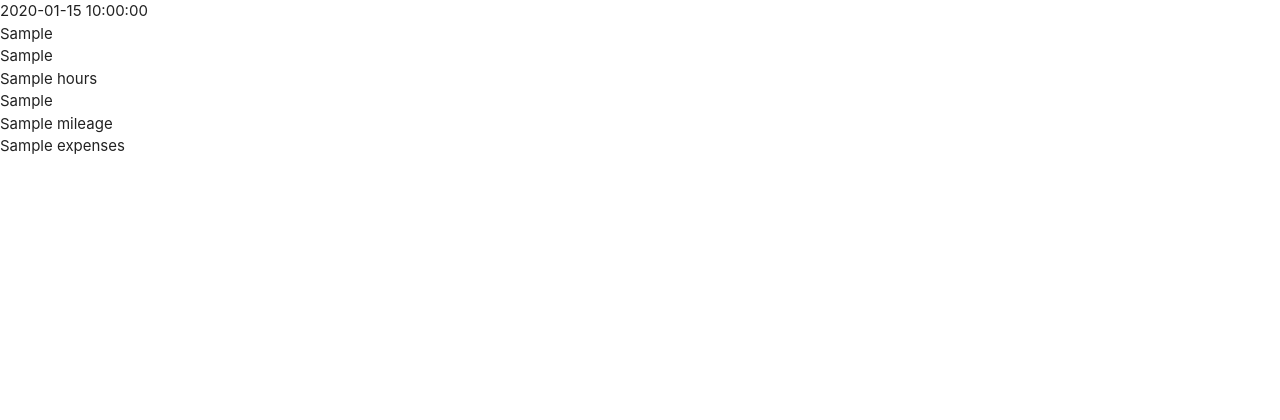
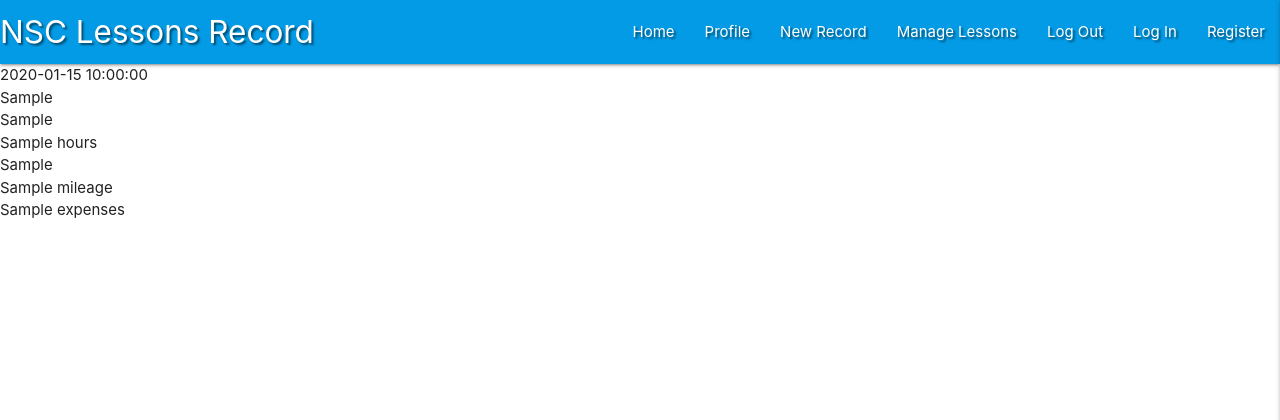
Before and after one commit to CharlieC115/nsc-instructor-hours, a Flask app: page / in a window 1280 px wide. Shown: the top 420 px of the page. Run offline with Flask 2, Linux system fonts and the light colour scheme; a database or web service that is not in the repository returns one stand-in record (values such as "Sample title"); some libraries are stand-ins or nearby versions.

Commit message:
Add materialize and sidenav

```diff
--- a/static/css/style.css
+++ b/static/css/style.css
@@ -0,0 +1,3 @@
+.text-shadow {
+    text-shadow: 2px 2px 2px rgba(0, 0, 0, 0.5);
+}
--- a/static/js/script.js
+++ b/static/js/script.js
@@ -0,0 +1,3 @@
+$(document).ready(function(){
+    $('.sidenav').sidenav({edge: 'right'});
+  });
--- a/templates/base.html
+++ b/templates/base.html
@@ -10,9 +10,40 @@
     <link rel="stylesheet" href="{{ url_for('static', filename='css/style.css') }}" type="text/css">
     {% block styles %}
     {% endblock %}
-    <title>Lessons Record</title>
+    <title>NSC Lessons Record</title>
 </head>
 <body>
+
+    <header>
+        <!-- top navbar -->
+        <nav class="nav-extended text-shadow light-blue darken-1">
+            <div class="nav-wrapper">
+                <a href="{{ url_for('get_lessons') }}" class="brand-logo">NSC Lessons Record</a>
+                <a href="#" data-target="mobile-demo" class="sidenav-trigger right"><i class="fas fa-bars"></i></a>
+                <ul class="right hide-on-med-and-down">
+                    <li><a href="{{ url_for('get_lessons') }}">Home</a></li>
+                    <li><a href="#">Profile</a></li>
+                    <li><a href="#">New Record</a></li>
+                    <li><a href="#">Manage Lessons</a></li>
+                    <li><a href="#">Log Out</a></li>
+                    <li><a href="#">Log In</a></li>
+                    <li><a href="#">Register</a></li>
+                </ul>
+            </div>
+        </nav>
+
+        <!-- mobile sidenav -->
+        <ul class="sidenav" id="mobile-demo">
+            <li><h4 class="center-align light-blue-text text-darken-4">NSC Lessons Record</h4></li>
+            <li><a href="{{ url_for('get_lessons') }}">Home</a></li>
+            <li><a href="#">Profile</a></li>
+            <li><a href="#">New Record</a></li>
+            <li><a href="#">Manage Lessons</a></li>
+            <li><a href="#">Log Out</a></li>
+            <li><a href="#">Log In</a></li>
+            <li><a href="#">Register</a></li>
+        </ul>
+    </header>
 
     {% block content %}
     {% endblock %}
```
